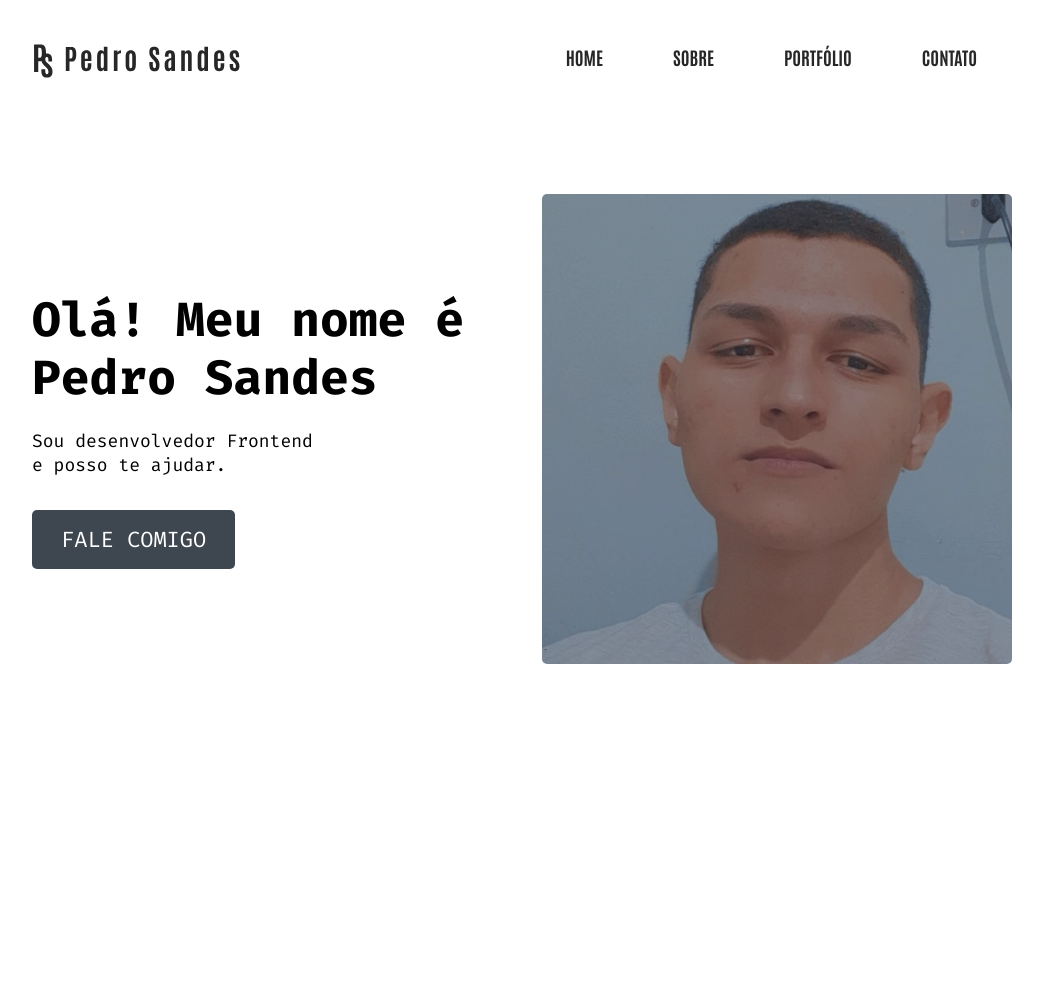
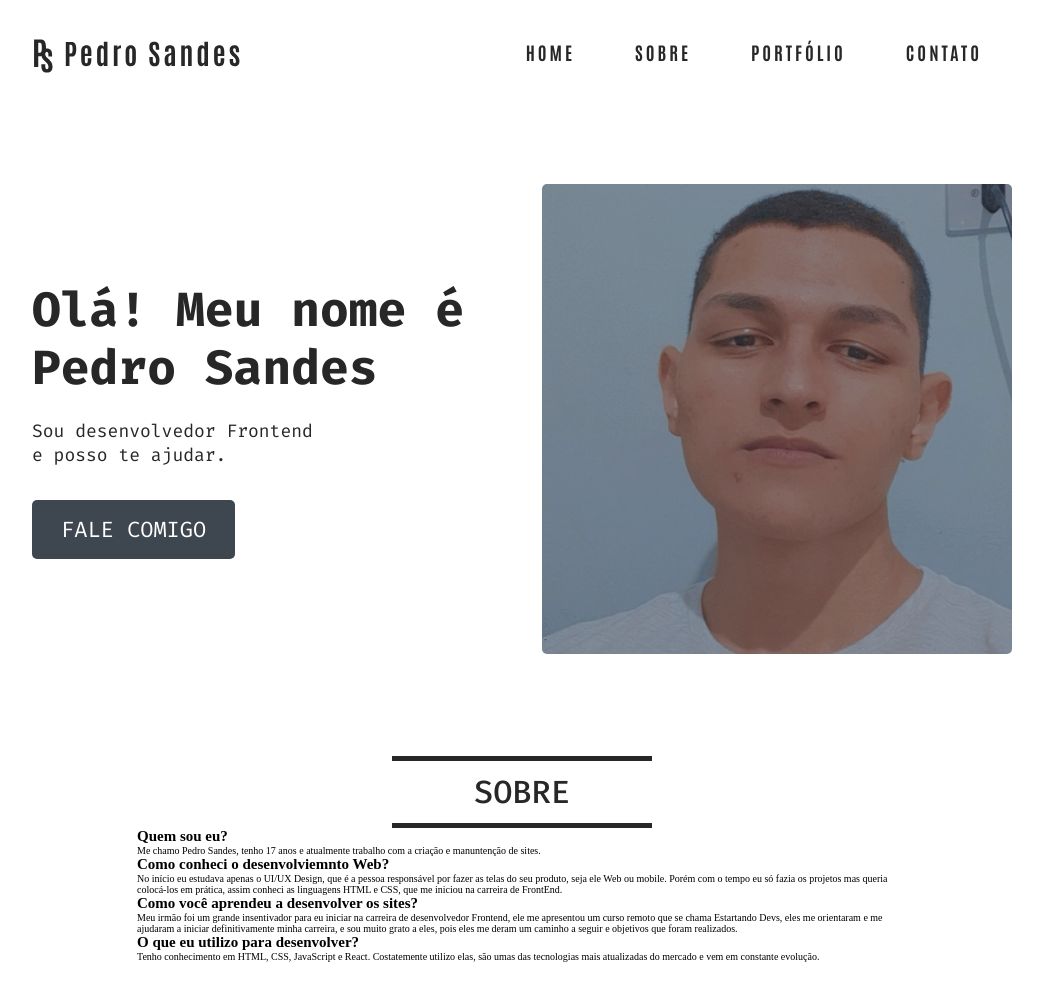
Before and after one commit to PedroSandes/Portfolio, a plain HTML site: page index.html in a window 1280 px wide. Shown: the whole page, without its empty margins (118-1161 px from the left). Before the commit the page ends 800 px from the top, so only its background shows below. Drawn offline with Linux system fonts and the light colour scheme.

Commit message:
Section sobre criada

```diff
--- a/assets/css/style.css
+++ b/assets/css/style.css
@@ -1,12 +1,13 @@
 /*********************
 /* 0. RESET
 /* 1. VARIÁVEIS
-/* 2. HEADER / HEADER NAV
-/* 3. MAIN
-/* 4. SOBRE
-/* 5. POTFÓLIO
-/* 6. CONTATO
-/* 7. FOOTER
+/* 2. ESTILOS GERAIS
+/* 3. HEADER / HEADER NAV
+/* 4. MAIN
+/* 5. SOBRE
+/* 6. POTFÓLIO
+/* 7. CONTATO
+/* 8. FOOTER
 *********************/
 
 /*********************
@@ -18,6 +19,10 @@
   margin: 0;
   box-sizing: border-box;
   outline: none;
+}
+
+html {
+  scroll-behavior: smooth;
 }
 
 a,
@@ -43,7 +48,27 @@ ul {
 }
 
 /*********************
-/* 2. HEADER / HEADER NAV
+/* 2. ESTILOS GERAIS
+*********************/
+.lines::before {
+  content: '';
+  width: 260px;
+  height: 5px;
+  background-color: var(--black);
+  display: block;
+  margin-bottom: 10px;
+}
+.lines::after {
+  content: '';
+  width: 260px;
+  height: 5px;
+  background-color: var(--black);
+  display: block;
+  margin-top: 10px;
+}
+
+/*********************
+/* 3. HEADER / HEADER NAV
 *********************/
 
 .header {
@@ -60,12 +85,13 @@ ul {
 }
 
 .nav__list__item {
-  margin: 25px;
+  margin: 20px;
 }
 
 .nav__list__link {
   font-family: 'Antonio Bold';
   font-size: 1.8rem;
+  letter-spacing: 3px;
   padding: 10px;
   border-bottom: 2px solid transparent;
   text-transform: uppercase;
@@ -95,7 +121,7 @@ ul {
   }
 }
 
-@media (max-width: 450px) {
+@media (max-width: 480px) {
   .nav__list__item {
     height: 80px;
     margin: 0;
@@ -106,7 +132,7 @@ ul {
 }
 
 /*********************
-/* 3. MAIN
+/* 4. MAIN
 *********************/
 
 .home {
@@ -123,12 +149,14 @@ ul {
   width: 473px;
   font-family: 'FiraMono';
   font-size: 4.8rem;
+  color: var(--black);
 }
 
 .home__wrapper__text {
   font-family: 'FiraCode';
   font-size: 1.8rem;
   margin: 22px 0px 33px 0px;
+  color: var(--black);
 }
 
 .home__wrapper__button {
@@ -190,7 +218,7 @@ ul {
   }
 }
 
-@media (max-width: 450px) {
+@media (max-width: 480px) {
   .home__wrapper__title {
     width: 285px;
     font-size: 3.2rem;
@@ -202,17 +230,33 @@ ul {
 }
 
 /*********************
-/* 4. SOBRE
+/* 5. SOBRE
+*********************/
+
+.sobre {
+  max-width: 770px;
+  margin: 0px auto 100px auto;
+  display: flex;
+  flex-direction: column;
+  align-items: center;
+}
+
+.sobre__title {
+  font-family: 'FiraCode';
+  font-weight: 500;
+  font-size: 3.2rem;
+  color: var(--black);
+  text-align: center;
+}
+
+/*********************
+/* 6. PORTFÓLIO
 *********************/
 
 /*********************
-/* 5. PORTFÓLIO
+/* 7. CONTATO
 *********************/
 
 /*********************
-/* 6. CONTATO
+/* 8. FOOTER
 *********************/
-
-/*********************
-/* 7. FOOTER
-*********************/
--- a/assets/fonts/fonts.css
+++ b/assets/fonts/fonts.css
@@ -1,6 +1,12 @@
 @font-face {
   font-family: 'Antonio Bold';
   src: url(./Antonio-Bold.ttf);
+}
+
+@font-face {
+  font-family: 'FiraMono';
+  src: url(./FiraMono-Bold.ttf);
+  font-weight: bold;
 }
 
 @font-face {
@@ -11,12 +17,12 @@
 
 @font-face {
   font-family: 'FiraCode';
+  src: url(./FiraCode-Medium.ttf);
+  font-weight: 500;
+}
+
+@font-face {
+  font-family: 'FiraCode';
   src: url(./FiraCode-Bold.ttf);
   font-weight: bold;
 }
-
-@font-face {
-  font-family: 'FiraMono';
-  src: url(./FiraMono-Bold.ttf);
-  font-weight: bold;
-}
--- a/index.html
+++ b/index.html
@@ -41,10 +41,10 @@
       <nav class="nav">
         <ul class="nav__list">
           <li class="nav__list__item">
-            <a href="" class="nav__list__link">Home</a>
+            <a href="#home" class="nav__list__link">Home</a>
           </li>
           <li class="nav__list__item">
-            <a href="" class="nav__list__link">Sobre</a>
+            <a href="#sobre" class="nav__list__link">Sobre</a>
           </li>
           <li class="nav__list__item">
             <a href="" class="nav__list__link">Portfólio</a>
@@ -57,15 +57,12 @@
     </header>
 
     <!-- MAIN -->
-    <main class="home__bg">
+    <main id="home" class="home__bg">
       <div class="home">
         <div class="home__wrapper">
-          <h1 class="home__wrapper__title">
-            Olá! Meu nome é
-            Pedro Sandes
-          </h1>
+          <h1 class="home__wrapper__title">Olá! Meu nome é Pedro Sandes</h1>
           <p class="home__wrapper__text">
-            Sou desenvolvedor Frontend <br/>
+            Sou desenvolvedor Frontend <br />
             e posso te ajudar.
           </p>
           <button class="home__wrapper__button">Fale comigo</button>
@@ -77,7 +74,45 @@
             alt="Minha foto"
           />
         </div>
-            </main>
       </div>
+    </main>
+
+    <!-- SOBRE -->
+    <section id="sobre" class="sobre">
+      <h1 class="sobre__title lines">SOBRE</h1>
+      <div class="sobre__description">
+        <h2 class="sobre__subtitle">Quem sou eu?</h2>
+        <p class="sobre__text">
+          Me chamo Pedro Sandes, tenho 17 anos e atualmente trabalho com a
+          criação e manuntenção de sites.
+        </p>
+
+        <h2 class="sobre__subtitle">Como conheci o desenvolviemnto Web?</h2>
+        <p class="sobre__text">
+          No início eu estudava apenas o UI/UX Design, que é a pessoa
+          responsável por fazer as telas do seu produto, seja ele Web ou mobile.
+          Porém com o tempo eu só fazia os projetos mas queria colocá-los em
+          prática, assim conheci as linguagens HTML e CSS, que me iniciou na
+          carreira de FrontEnd.
+        </p>
+
+        <h2 class="sobre__subtitle">
+          Como você aprendeu a desenvolver os sites?
+        </h2>
+        <p class="sobre__text">
+          Meu irmão foi um grande insentivador para eu iniciar na carreira de
+          desenvolvedor Frontend, ele me apresentou um curso remoto que se chama
+          Estartando Devs, eles me orientaram e me ajudaram a iniciar
+          definitivamente minha carreira, e sou muito grato a eles, pois eles me
+          deram um caminho a seguir e objetivos que foram realizados.
+        </p>
+        <h2 class="sobre_subtitle">O que eu utilizo para desenvolver?</h2>
+        <p class="sobre__text">
+          Tenho conhecimento em HTML, CSS, JavaScript e React. Costatemente
+          utilizo elas, são umas das tecnologias mais atualizadas do mercado e
+          vem em constante evolução.
+        </p>
+      </div>
+    </section>
   </body>
 </html>
```
Also changed, not shown: assets/fonts/FiraCode-Medium.ttf (added).
